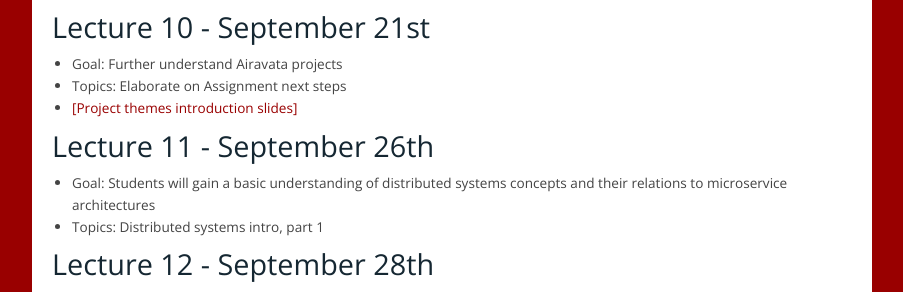
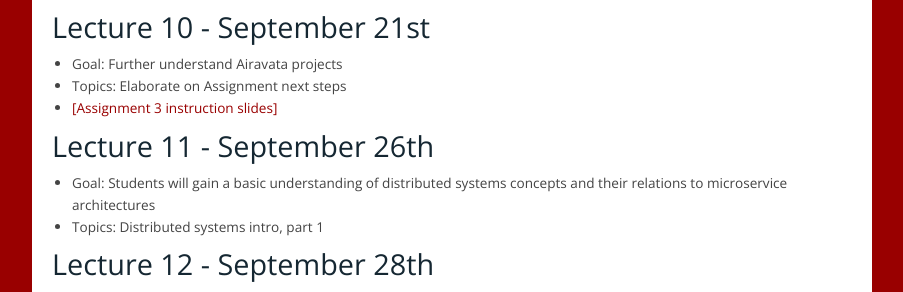
Before and after one commit to airavata-courses/airavata-courses.github.io, a Jekyll site: the page built from lectures.md, in a window 1280 px wide and 900 px high, scrolled down 1227 px. Shown: the part 162-454 px from the top of the window, without its empty margins (258-1161 px from the left). Built offline with Jekyll 4.4.1, drawn with Linux system fonts in a browser that asks for light colours; our own code applies the rules of GitHub Pages for plain Markdown files.

Commit message:
slide title correction

```diff
--- a/lectures.md
+++ b/lectures.md
@@ -65,7 +65,7 @@ The course focuses in teaching the distributed systems concepts through projects
 ###  Lecture 10 - September  21st
 * Goal: Further understand Airavata projects
 * Topics: Elaborate on Assignment next steps
-* [[Project themes introduction slides]]({{ site.url }}slides/SICE-Fall17-B649-Assignment3.pdf)
+* [[Assignment 3 instruction slides]]({{ site.url }}slides/SICE-Fall17-B649-Assignment3.pdf)
 
 ###  Lecture 11 - September  26th
 * Goal: Students will gain a basic understanding of distributed systems concepts and their relations to microservice architectures
```
